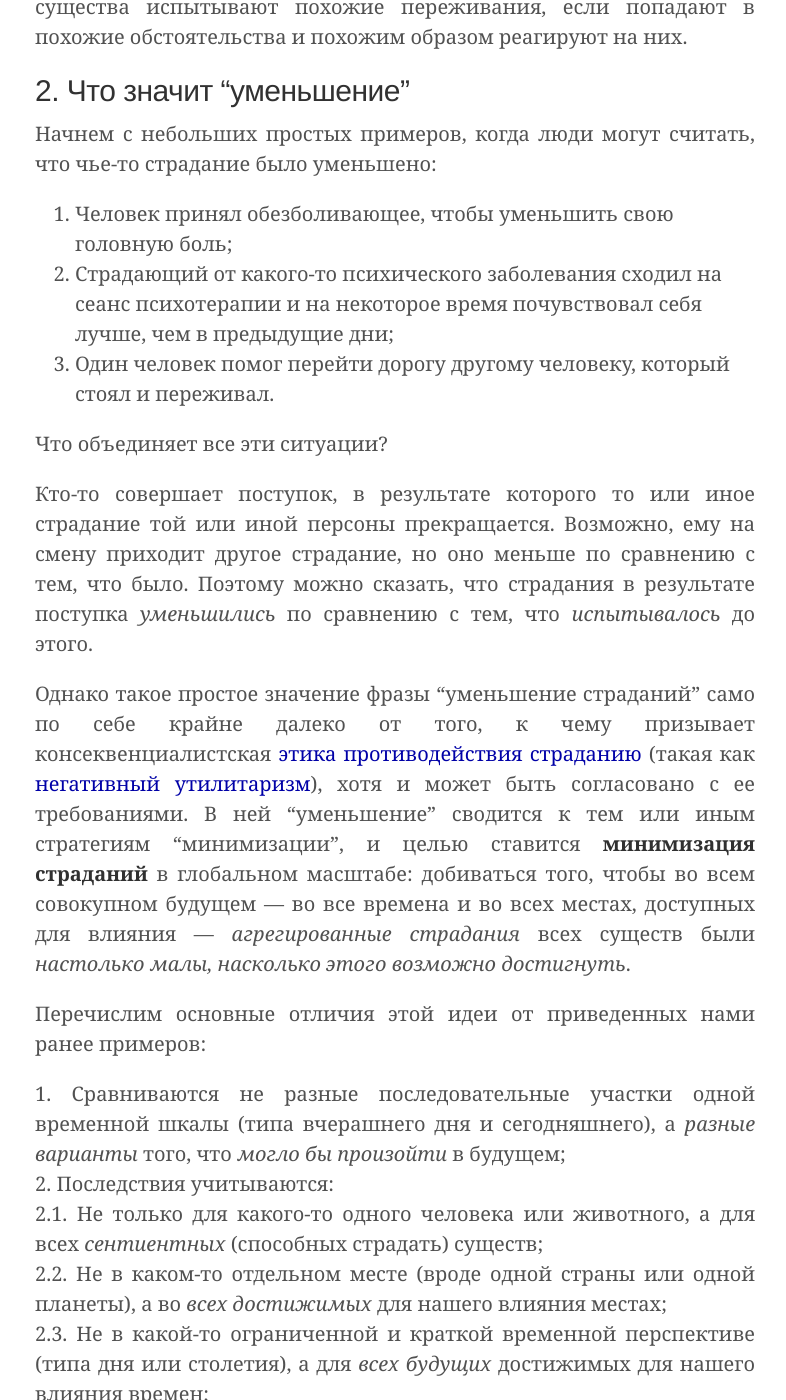
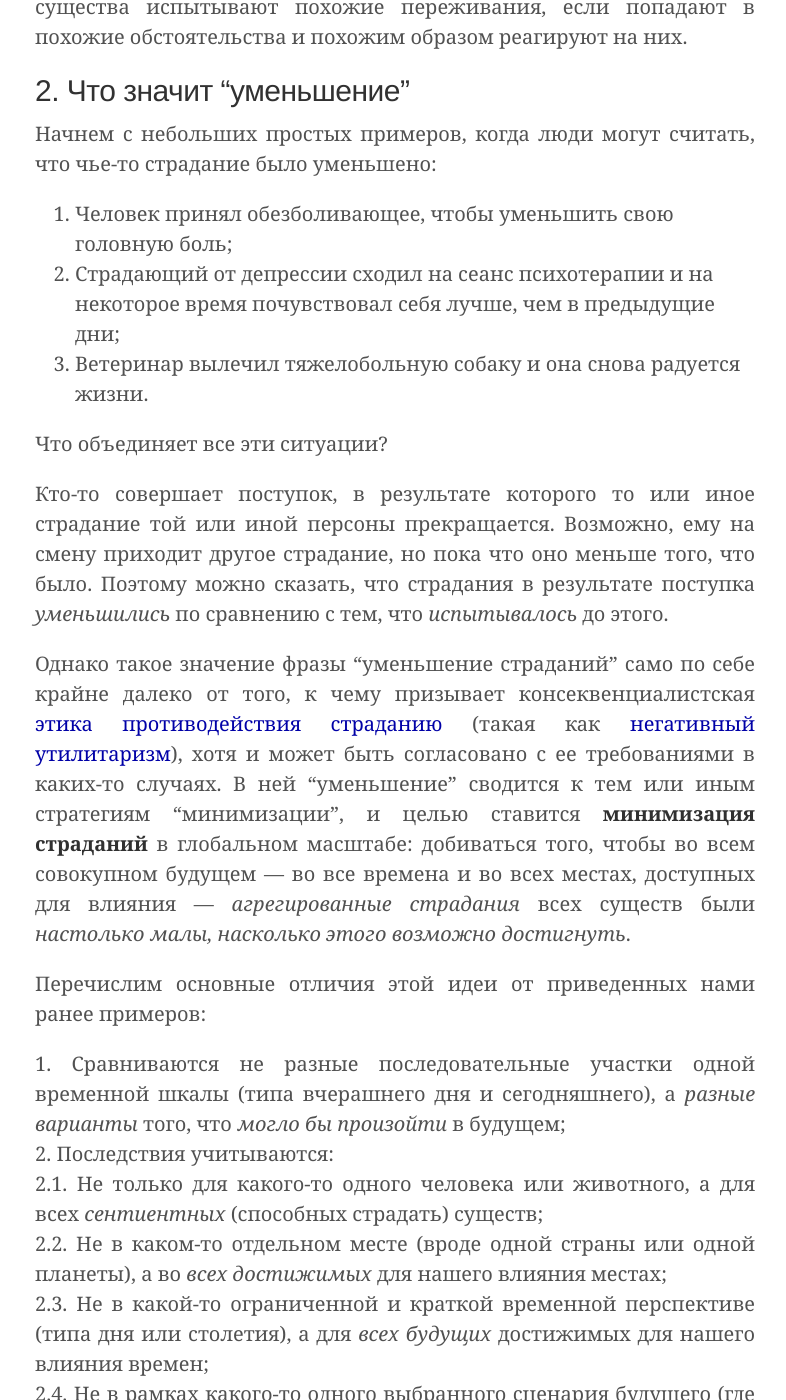
Before and after one commit to ReducingSuffering/reducingsuffering.github.io, a Jekyll site: the page built from _articles/what-is-suffering-reduction.md, in a window 1280 px wide and 1400 px high, scrolled down 2915 px. Shown: the whole window, without its empty margins (245-1031 px from the left). Built offline with Jekyll 4.4.1, drawn with Linux system fonts in a browser that asks for light colours.

Commit message:
Update what-is-suffering-reduction.md

```diff
--- a/_articles/what-is-suffering-reduction.md
+++ b/_articles/what-is-suffering-reduction.md
@@ -65,14 +65,14 @@ original_date:
 
 Начнем с небольших простых примеров, когда люди могут считать, что чье-то страдание было уменьшено:
 1. Человек принял обезболивающее, чтобы уменьшить свою головную боль;
-2. Страдающий от какого-то психического заболевания сходил на сеанс психотерапии и на некоторое время почувствовал себя лучше, чем в предыдущие дни;
-3. Один человек помог перейти дорогу другому человеку, который стоял и переживал.
+2. Страдающий от депрессии сходил на сеанс психотерапии и на некоторое время почувствовал себя лучше, чем в предыдущие дни;
+3. Ветеринар вылечил тяжелобольную собаку и она снова радуется жизни.
 
 Что объединяет все эти ситуации?
 
-Кто-то совершает поступок, в результате которого то или иное страдание той или иной персоны прекращается. Возможно, ему на смену приходит другое страдание, но оно меньше по сравнению с тем, что было. Поэтому можно сказать, что страдания в результате поступка _уменьшились_ по сравнению с тем, что _испытывалось_ до этого.
+Кто-то совершает поступок, в результате которого то или иное страдание той или иной персоны прекращается. Возможно, ему на смену приходит другое страдание, но пока что оно меньше того, что было. Поэтому можно сказать, что страдания в результате поступка _уменьшились_ по сравнению с тем, что _испытывалось_ до этого.
 
-Однако такое простое значение фразы "уменьшение страданий" само по себе крайне далеко от того, к чему призывает консеквенциалистская [этика противодействия страданию](https://magnusvinding.com/2020/05/31/suffering-focused-ethics-defense-and-implications/) (такая как [негативный утилитаризм](https://reducingsuffering.github.io/what-is-negative-utilitarianism.html)), хотя и может быть согласовано с ее требованиями. В ней "уменьшение" сводится к тем или иным стратегиям "минимизации", и целью ставится **минимизация страданий** в глобальном масштабе: добиваться того, чтобы во всем совокупном будущем — во все времена и во всех местах, доступных для влияния — _агрегированные страдания_ всех существ были _настолько малы, насколько этого возможно достигнуть_.
+Однако такое значение фразы "уменьшение страданий" само по себе крайне далеко от того, к чему призывает консеквенциалистская [этика противодействия страданию](https://magnusvinding.com/2020/05/31/suffering-focused-ethics-defense-and-implications/) (такая как [негативный утилитаризм](https://reducingsuffering.github.io/what-is-negative-utilitarianism.html)), хотя и может быть согласовано с ее требованиями в каких-то случаях. В ней "уменьшение" сводится к тем или иным стратегиям "минимизации", и целью ставится **минимизация страданий** в глобальном масштабе: добиваться того, чтобы во всем совокупном будущем — во все времена и во всех местах, доступных для влияния — _агрегированные страдания_ всех существ были _настолько малы, насколько этого возможно достигнуть_.
 
 Перечислим основные отличия этой идеи от приведенных нами ранее примеров:
 
```
